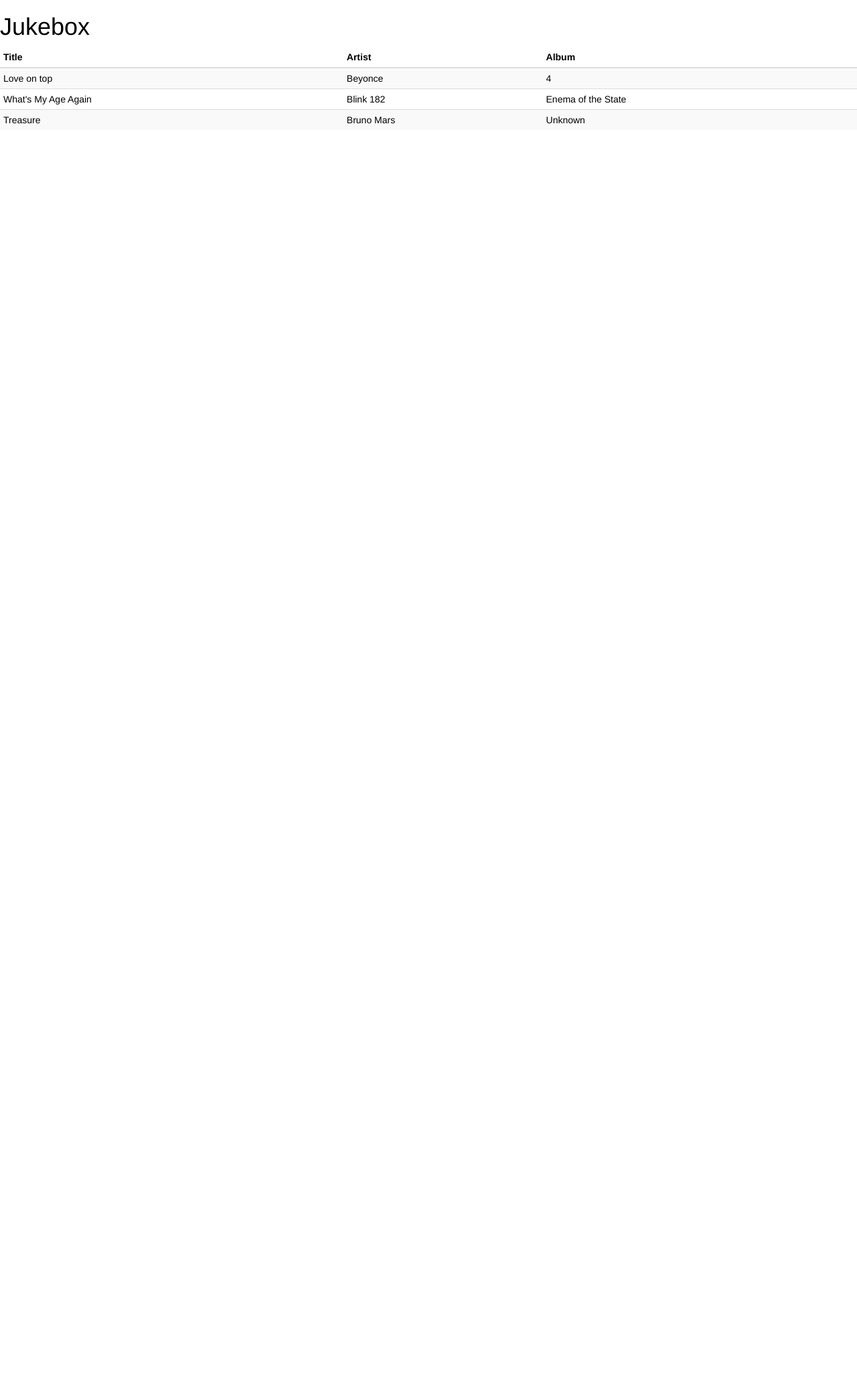
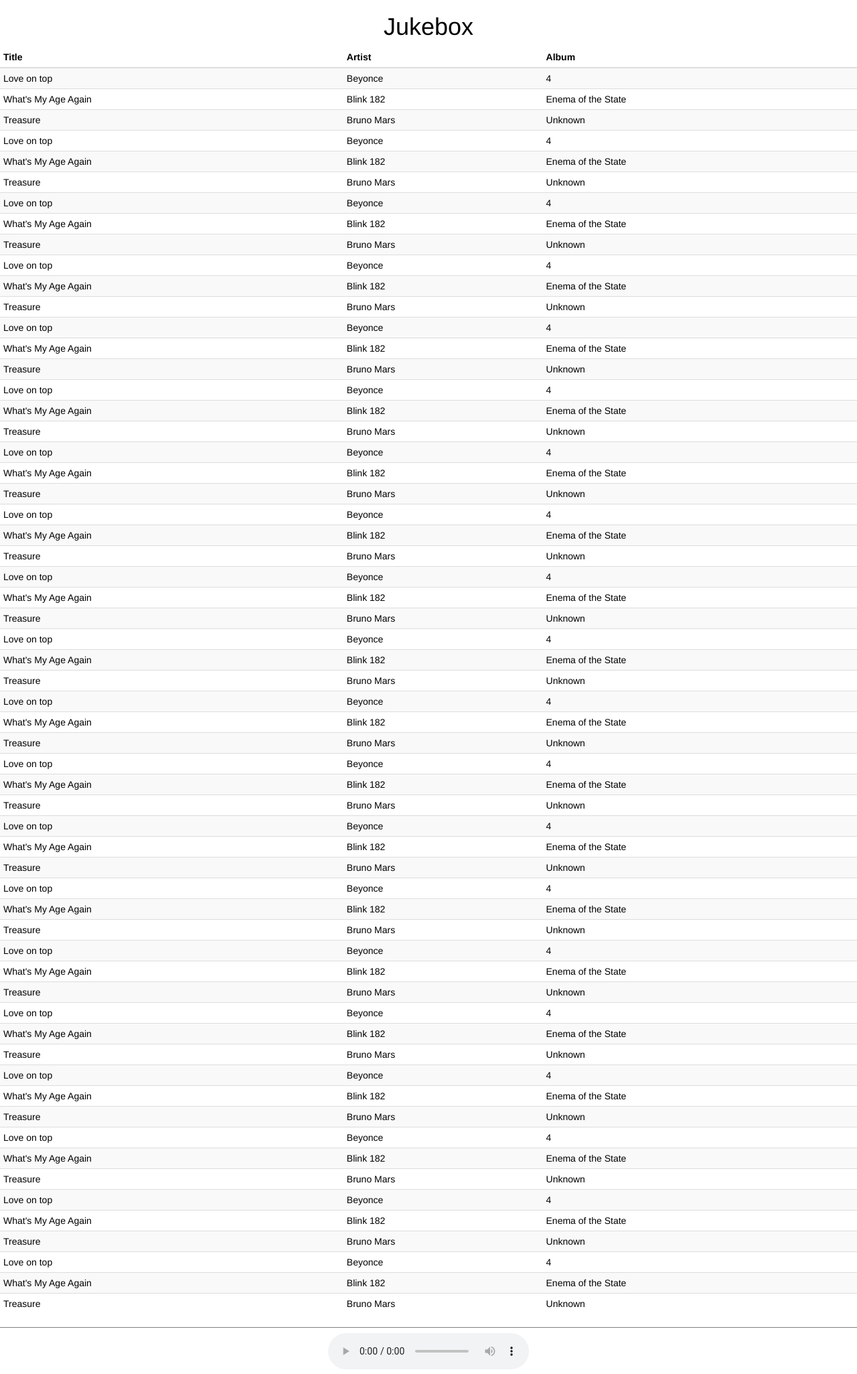
Before and after one commit to danielhones/jukebox, a Flask app: page / in a window 1280 px wide. Shown: the whole page at 67% size. Run offline with Flask 2, Linux system fonts and the light colour scheme; some libraries are stand-ins or nearby versions.

Commit message:
Fleshed out basic index page, added license

```diff
--- a/app/jukebox.py
+++ b/app/jukebox.py
@@ -1,12 +1,8 @@
 from flask import Flask, url_for, render_template
-from db_helper import Song, DB_FILE, SongDb
 from flask_sqlalchemy import SQLAlchemy
 
 
 app = Flask(__name__)
-#app.config['SQLALCHEMY_DATABASE_URI'] = 'sqlite:///' + DB_FILE
-#db = SQLAlchemy(app)
-db = SongDb()
 
 
 @app.route('/')
@@ -17,13 +13,13 @@ def index():
         {'title': "What's My Age Again", 'artist': 'Blink 182', 'album': 'Enema of the State'},
         {'title': 'Treasure', 'artist': 'Bruno Mars', 'album': 'Unknown'},
     ]
-    return render_template('index.html', songs=songs)
+    return render_template('index.html', songs=songs*20)
 
 
 @app.route('/song/<int:song_id>')
 def song(song_id):
     # Look up location for song_id, return file here
-    return str(song_id)
+    return url_for('static', filename='untitled.mp3')
 
 
 @app.route('/search/<query>')
--- /dev/null
+++ b/app/static/controller.js
@@ -0,0 +1,11 @@
+$(function() {
+    var playerViewPadding = parseInt($('#player-view').css('padding-top'), 10);
+    var playerHeight = $('#player').outerHeight();
+    var playerViewHeight = playerHeight + playerViewPadding * 2;
+    $('#player-view').css('height', playerViewHeight);
+    $('#manager-view').css('height', window.innerHeight - playerViewHeight);
+
+    // Load sample audio file:
+    document.getElementById('audio-source').src = '/static/untitled.mp3';
+    document.getElementById('player').load();
+});
--- a/app/static/style.css
+++ b/app/static/style.css
@@ -6,3 +6,26 @@ html {
 body {
     color: black;
 }
+
+h1 {
+    text-align: center;
+}
+
+#manager-view {
+    float: top;
+    height: 500px;
+    overflow-y: scroll;
+}
+
+#player-view {
+    float: bottom;
+    height: 50px;
+    border-top: thin gray solid;
+    bottom: 0px;
+    left: 0px;
+    right: 0px;
+    width: 100%;
+    overflow-y: hidden;
+    padding-top: 8px;
+    padding-bottom: 8px;
+}
--- a/app/templates/index.html
+++ b/app/templates/index.html
@@ -10,6 +10,9 @@
   </head>
 
   <body>
+    <div class="content-wrapper">
+
+      <div id="manager-view">
 	<h1>Jukebox</h1>
 
 	{# Try .table-boredered too #}
@@ -29,6 +32,21 @@
 	    </tbody>
 	  </table>
 	</div>
+      </div>
 
+      <div id="player-view">
+	<center>
+	  {# Need to add custom next and back controls here #}
+	  <audio controls id="player">
+	    <source src="" type="audio/mpeg" id="audio-source">
+	    <i>Your browser doesn't support this audio</i>
+	  </audio>
+	</center>
+
+      </div>
+
+    </div>
+    <script src="//code.jquery.com/jquery-2.1.4.min.js"></script>
+    <script src="/static/controller.js"></script>
   </body>
 </html>
```
Also changed, not shown: 3 other files. Lines whose indentation alone changed are shown as unchanged.
